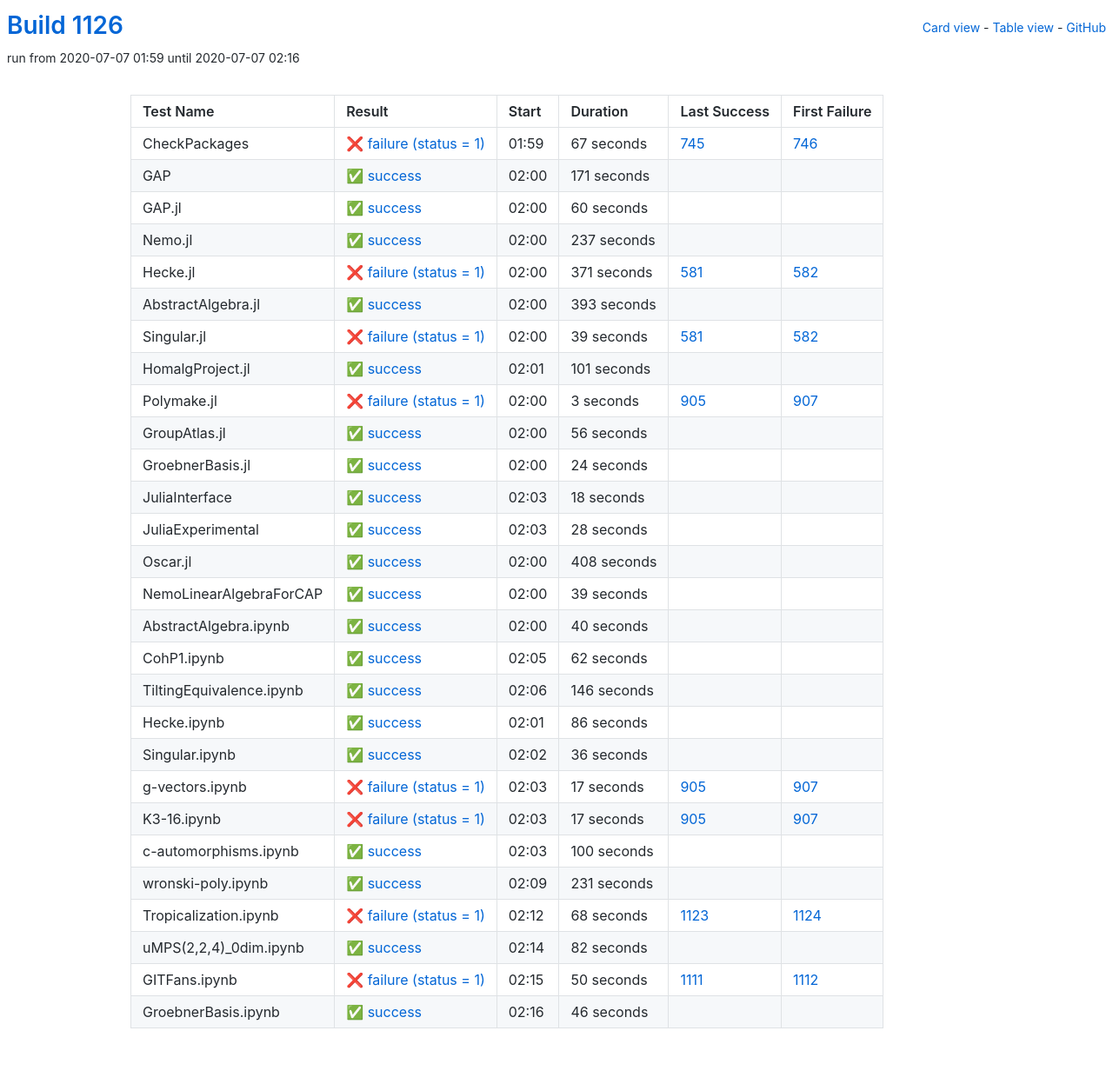
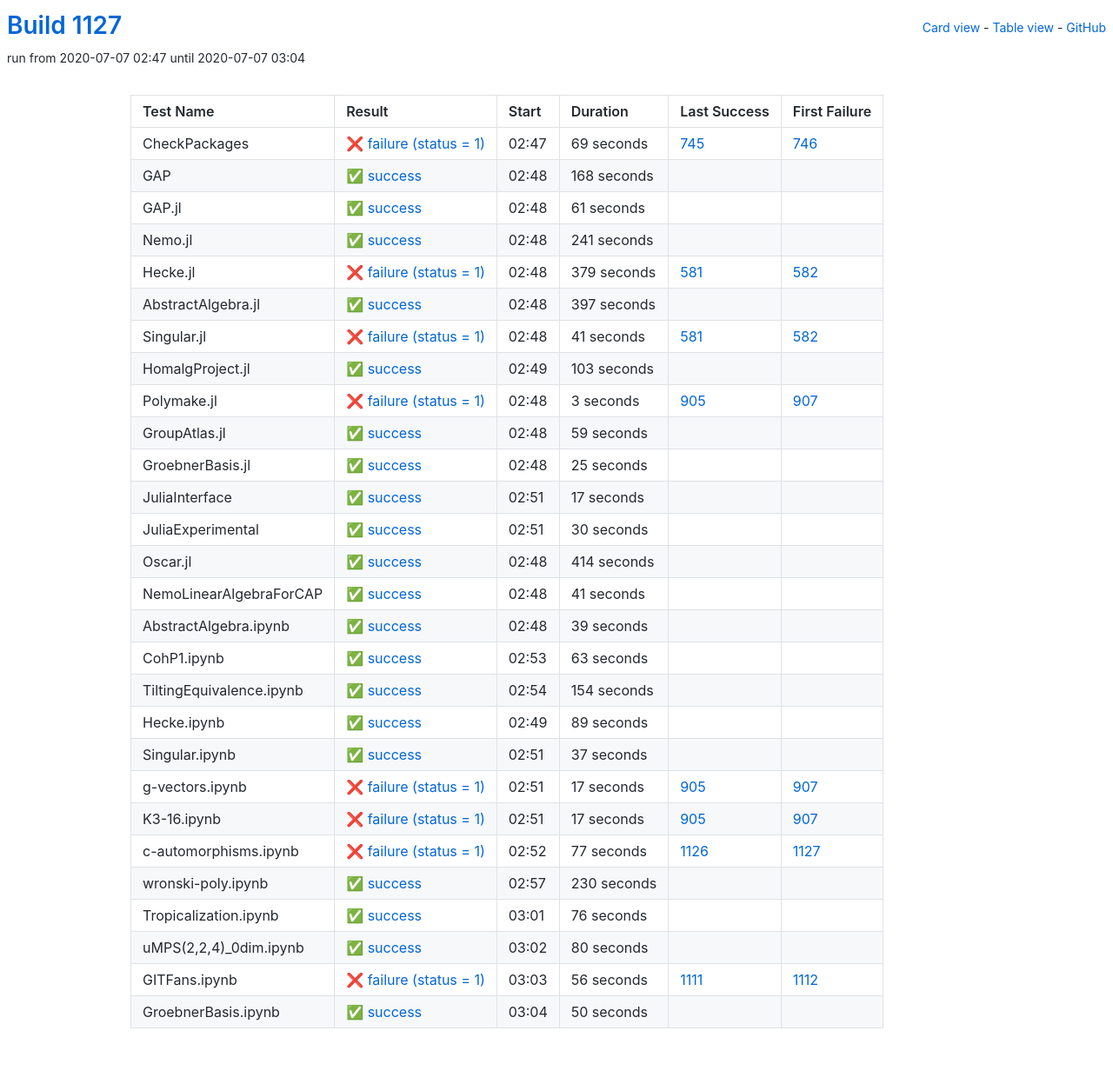
Before and after one commit to oscar-system/oscar-ci-status-1.4, a Jekyll site: the page built from table.html, in a window 1280 px wide. Shown: the whole page at 87% size. Built offline with Jekyll 4.4.1, drawn with Linux system fonts in a browser that asks for light colours.

Commit message:
Build #1127

```diff
--- a/_data/ci.yml
+++ b/_data/ci.yml
@@ -1,6 +1,6 @@
 ---
-build: 1126
-build_url: https://oscarci.mathematik.uni-kl.de/job/oscar-julia-1.4/1126/
+build: 1127
+build_url: https://oscarci.mathematik.uni-kl.de/job/oscar-julia-1.4/1127/
 job: oscar-julia-1.4
 organization: oscar-system
 repo: oscar-ci-status-1.4
@@ -8,104 +8,104 @@ repourl: https://github.com/oscar-system/oscar-ci-status-1.4
 tests:
 - name: CheckPackages
   id: checkpackages
-  log: https://oscarci.mathematik.uni-kl.de/job/oscar-julia-1.4/1126/artifact/logs/build-1126/CheckPackages.log
-  start: 2020-07-07 01:59
+  log: https://oscarci.mathematik.uni-kl.de/job/oscar-julia-1.4/1127/artifact/logs/build-1127/CheckPackages.log
+  start: 2020-07-07 02:47
   success: false
   exitcode: 1
   status: failure
-  duration: 67
+  duration: 69
   last_success: 745
   last_success_url: https://oscarci.mathematik.uni-kl.de/job/oscar-julia-1.4/745/
   first_failure: 746
   first_failure_url: https://oscarci.mathematik.uni-kl.de/job/oscar-julia-1.4/746/
 - name: GAP
   id: gap
-  log: https://oscarci.mathematik.uni-kl.de/job/oscar-julia-1.4/1126/artifact/logs/build-1126/GAP.log
-  start: 2020-07-07 02:00
+  log: https://oscarci.mathematik.uni-kl.de/job/oscar-julia-1.4/1127/artifact/logs/build-1127/GAP.log
+  start: 2020-07-07 02:48
   success: true
   exitcode: 0
   status: success
-  duration: 171
+  duration: 168
   last_success: false
   last_success_url:
   first_failure: false
   first_failure_url:
 - name: GAP.jl
   id: gap-jl
-  log: https://oscarci.mathematik.uni-kl.de/job/oscar-julia-1.4/1126/artifact/logs/build-1126/GAP.jl.log
-  start: 2020-07-07 02:00
+  log: https://oscarci.mathematik.uni-kl.de/job/oscar-julia-1.4/1127/artifact/logs/build-1127/GAP.jl.log
+  start: 2020-07-07 02:48
   success: true
   exitcode: 0
   status: success
-  duration: 60
+  duration: 61
   last_success: false
   last_success_url:
   first_failure: false
   first_failure_url:
 - name: Nemo.jl
   id: nemo-jl
-  log: https://oscarci.mathematik.uni-kl.de/job/oscar-julia-1.4/1126/artifact/logs/build-1126/Nemo.jl.log
-  start: 2020-07-07 02:00
+  log: https://oscarci.mathematik.uni-kl.de/job/oscar-julia-1.4/1127/artifact/logs/build-1127/Nemo.jl.log
+  start: 2020-07-07 02:48
   success: true
   exitcode: 0
   status: success
-  duration: 237
+  duration: 241
   last_success: false
   last_success_url:
   first_failure: false
   first_failure_url:
 - name: Hecke.jl
   id: hecke-jl
-  log: https://oscarci.mathematik.uni-kl.de/job/oscar-julia-1.4/1126/artifact/logs/build-1126/Hecke.jl.log
-  start: 2020-07-07 02:00
+  log: https://oscarci.mathematik.uni-kl.de/job/oscar-julia-1.4/1127/artifact/logs/build-1127/Hecke.jl.log
+  start: 2020-07-07 02:48
   success: false
   exitcode: 1
   status: failure
-  duration: 371
+  duration: 379
   last_success: 581
   last_success_url: https://oscarci.mathematik.uni-kl.de/job/oscar-julia-1.4/581/
   first_failure: 582
   first_failure_url: https://oscarci.mathematik.uni-kl.de/job/oscar-julia-1.4/582/
 - name: AbstractAlgebra.jl
   id: abstractalgebra-jl
-  log: https://oscarci.mathematik.uni-kl.de/job/oscar-julia-1.4/1126/artifact/logs/build-1126/AbstractAlgebra.jl.log
-  start: 2020-07-07 02:00
+  log: https://oscarci.mathematik.uni-kl.de/job/oscar-julia-1.4/1127/artifact/logs/build-1127/AbstractAlgebra.jl.log
+  start: 2020-07-07 02:48
   success: true
   exitcode: 0
   status: success
-  duration: 393
+  duration: 397
   last_success: false
   last_success_url:
   first_failure: false
   first_failure_url:
 - name: Singular.jl
   id: singular-jl
-  log: https://oscarci.mathematik.uni-kl.de/job/oscar-julia-1.4/1126/artifact/logs/build-1126/Singular.jl.log
-  start: 2020-07-07 02:00
+  log: https://oscarci.mathematik.uni-kl.de/job/oscar-julia-1.4/1127/artifact/logs/build-1127/Singular.jl.log
+  start: 2020-07-07 02:48
   success: false
   exitcode: 1
   status: failure
-  duration: 39
+  duration: 41
   last_success: 581
   last_success_url: https://oscarci.mathematik.uni-kl.de/job/oscar-julia-1.4/581/
   first_failure: 582
   first_failure_url: https://oscarci.mathematik.uni-kl.de/job/oscar-julia-1.4/582/
 - name: HomalgProject.jl
   id: homalgproject-jl
-  log: https://oscarci.mathematik.uni-kl.de/job/oscar-julia-1.4/1126/artifact/logs/build-1126/HomalgProject.jl.log
-  start: 2020-07-07 02:01
+  log: https://oscarci.mathematik.uni-kl.de/job/oscar-julia-1.4/1127/artifact/logs/build-1127/HomalgProject.jl.log
+  start: 2020-07-07 02:49
   success: true
   exitcode: 0
   status: success
-  duration: 101
+  duration: 103
   last_success: false
   last_success_url:
   first_failure: false
   first_failure_url:
 - name: Polymake.jl
   id: polymake-jl
-  log: https://oscarci.mathematik.uni-kl.de/job/oscar-julia-1.4/1126/artifact/logs/build-1126/Polymake.jl.log
-  start: 2020-07-07 02:00
+  log: https://oscarci.mathematik.uni-kl.de/job/oscar-julia-1.4/1127/artifact/logs/build-1127/Polymake.jl.log
+  start: 2020-07-07 02:48
   success: false
   exitcode: 1
   status: failure
@@ -116,68 +116,80 @@ tests:
   first_failure_url: https://oscarci.mathematik.uni-kl.de/job/oscar-julia-1.4/907/
 - name: GroupAtlas.jl
   id: groupatlas-jl
-  log: https://oscarci.mathematik.uni-kl.de/job/oscar-julia-1.4/1126/artifact/logs/build-1126/GroupAtlas.jl.log
-  start: 2020-07-07 02:00
+  log: https://oscarci.mathematik.uni-kl.de/job/oscar-julia-1.4/1127/artifact/logs/build-1127/GroupAtlas.jl.log
+  start: 2020-07-07 02:48
   success: true
   exitcode: 0
   status: success
-  duration: 56
+  duration: 59
   last_success: false
   last_success_url:
   first_failure: false
   first_failure_url:
 - name: GroebnerBasis.jl
   id: groebnerbasis-jl
-  log: https://oscarci.mathematik.uni-kl.de/job/oscar-julia-1.4/1126/artifact/logs/build-1126/GroebnerBasis.jl.log
-  start: 2020-07-07 02:00
+  log: https://oscarci.mathematik.uni-kl.de/job/oscar-julia-1.4/1127/artifact/logs/build-1127/GroebnerBasis.jl.log
+  start: 2020-07-07 02:48
   success: true
   exitcode: 0
   status: success
-  duration: 24
+  duration: 25
   last_success: false
   last_success_url:
   first_failure: false
   first_failure_url:
 - name: JuliaInterface
   id: juliainterface
-  log: https://oscarci.mathematik.uni-kl.de/job/oscar-julia-1.4/1126/artifact/logs/build-1126/JuliaInterface.log
-  start: 2020-07-07 02:03
+  log: https://oscarci.mathematik.uni-kl.de/job/oscar-julia-1.4/1127/artifact/logs/build-1127/JuliaInterface.log
+  start: 2020-07-07 02:51
   success: true
   exitcode: 0
   status: success
-  duration: 18
+  duration: 17
   last_success: false
   last_success_url:
   first_failure: false
   first_failure_url:
 - name: JuliaExperimental
   id: juliaexperimental
-  log: https://oscarci.mathematik.uni-kl.de/job/oscar-julia-1.4/1126/artifact/logs/build-1126/JuliaExperimental.log
-  start: 2020-07-07 02:03
+  log: https://oscarci.mathematik.uni-kl.de/job/oscar-julia-1.4/1127/artifact/logs/build-1127/JuliaExperimental.log
+  start: 2020-07-07 02:51
   success: true
   exitcode: 0
   status: success
-  duration: 28
+  duration: 30
   last_success: false
   last_success_url:
   first_failure: false
   first_failure_url:
 - name: Oscar.jl
   id: oscar-jl
-  log: https://oscarci.mathematik.uni-kl.de/job/oscar-julia-1.4/1126/artifact/logs/build-1126/Oscar.jl.log
-  start: 2020-07-07 02:00
+  log: https://oscarci.mathematik.uni-kl.de/job/oscar-julia-1.4/1127/artifact/logs/build-1127/Oscar.jl.log
+  start: 2020-07-07 02:48
   success: true
   exitcode: 0
   status: success
-  duration: 408
+  duration: 414
   last_success: false
   last_success_url:
   first_failure: false
   first_failure_url:
 - name: NemoLinearAlgebraForCAP
   id: nemolinearalgebraforcap
-  log: https://oscarci.mathematik.uni-kl.de/job/oscar-julia-1.4/1126/artifact/logs/build-1126/NemoLinearAlgebraForCAP.log
-  start: 2020-07-07 02:00
+  log: https://oscarci.mathematik.uni-kl.de/job/oscar-julia-1.4/1127/artifact/logs/build-1127/NemoLinearAlgebraForCAP.log
+  start: 2020-07-07 02:48
+  success: true
+  exitcode: 0
+  status: success
+  duration: 41
+  last_success: false
+  last_success_url:
+  first_failure: false
+  first_failure_url:
+- name: AbstractAlgebra.ipynb
+  id: abstractalgebra-ipynb
+  log: https://oscarci.mathematik.uni-kl.de/job/oscar-julia-1.4/1127/artifact/logs/build-1127/AbstractAlgebra.ipynb.log
+  start: 2020-07-07 02:48
   success: true
   exitcode: 0
   status: success
@@ -186,70 +198,58 @@ tests:
   last_success_url:
   first_failure: false
   first_failure_url:
-- name: AbstractAlgebra.ipynb
-  id: abstractalgebra-ipynb
-  log: https://oscarci.mathematik.uni-kl.de/job/oscar-julia-1.4/1126/artifact/logs/build-1126/AbstractAlgebra.ipynb.log
-  start: 2020-07-07 02:00
+- name: CohP1.ipynb
+  id: cohp1-ipynb
+  log: https://oscarci.mathematik.uni-kl.de/job/oscar-julia-1.4/1127/artifact/logs/build-1127/CohP1.ipynb.log
+  start: 2020-07-07 02:53
   success: true
   exitcode: 0
   status: success
-  duration: 40
-  last_success: false
-  last_success_url:
-  first_failure: false
-  first_failure_url:
-- name: CohP1.ipynb
-  id: cohp1-ipynb
-  log: https://oscarci.mathematik.uni-kl.de/job/oscar-julia-1.4/1126/artifact/logs/build-1126/CohP1.ipynb.log
-  start: 2020-07-07 02:05
-  success: true
-  exitcode: 0
-  status: success
-  duration: 62
+  duration: 63
   last_success: false
   last_success_url:
   first_failure: false
   first_failure_url:
 - name: TiltingEquivalence.ipynb
   id: tiltingequivalence-ipynb
-  log: https://oscarci.mathematik.uni-kl.de/job/oscar-julia-1.4/1126/artifact/logs/build-1126/TiltingEquivalence.ipynb.log
-  start: 2020-07-07 02:06
+  log: https://oscarci.mathematik.uni-kl.de/job/oscar-julia-1.4/1127/artifact/logs/build-1127/TiltingEquivalence.ipynb.log
+  start: 2020-07-07 02:54
   success: true
   exitcode: 0
   status: success
-  duration: 146
+  duration: 154
   last_success: false
   last_success_url:
   first_failure: false
   first_failure_url:
 - name: Hecke.ipynb
   id: hecke-ipynb
-  log: https://oscarci.mathematik.uni-kl.de/job/oscar-julia-1.4/1126/artifact/logs/build-1126/Hecke.ipynb.log
-  start: 2020-07-07 02:01
+  log: https://oscarci.mathematik.uni-kl.de/job/oscar-julia-1.4/1127/artifact/logs/build-1127/Hecke.ipynb.log
+  start: 2020-07-07 02:49
   success: true
   exitcode: 0
   status: success
-  duration: 86
+  duration: 89
   last_success: false
   last_success_url:
   first_failure: false
   first_failure_url:
 - name: Singular.ipynb
   id: singular-ipynb
-  log: https://oscarci.mathematik.uni-kl.de/job/oscar-julia-1.4/1126/artifact/logs/build-1126/Singular.ipynb.log
-  start: 2020-07-07 02:02
+  log: https://oscarci.mathematik.uni-kl.de/job/oscar-julia-1.4/1127/artifact/logs/build-1127/Singular.ipynb.log
+  start: 2020-07-07 02:51
   success: true
   exitcode: 0
   status: success
-  duration: 36
+  duration: 37
   last_success: false
   last_success_url:
   first_failure: false
   first_failure_url:
 - name: g-vectors.ipynb
   id: g-vectors-ipynb
-  log: https://oscarci.mathematik.uni-kl.de/job/oscar-julia-1.4/1126/artifact/logs/build-1126/g-vectors.ipynb.log
-  start: 2020-07-07 02:03
+  log: https://oscarci.mathematik.uni-kl.de/job/oscar-julia-1.4/1127/artifact/logs/build-1127/g-vectors.ipynb.log
+  start: 2020-07-07 02:51
   success: false
   exitcode: 1
   status: failure
@@ -260,8 +260,8 @@ tests:
   first_failure_url: https://oscarci.mathematik.uni-kl.de/job/oscar-julia-1.4/907/
 - name: K3-16.ipynb
   id: k3-16-ipynb
-  log: https://oscarci.mathematik.uni-kl.de/job/oscar-julia-1.4/1126/artifact/logs/build-1126/K3-16.ipynb.log
-  start: 2020-07-07 02:03
+  log: https://oscarci.mathematik.uni-kl.de/job/oscar-julia-1.4/1127/artifact/logs/build-1127/K3-16.ipynb.log
+  start: 2020-07-07 02:51
   success: false
   exitcode: 1
   status: failure
@@ -272,72 +272,72 @@ tests:
   first_failure_url: https://oscarci.mathematik.uni-kl.de/job/oscar-julia-1.4/907/
 - name: c-automorphisms.ipynb
   id: c-automorphisms-ipynb
-  log: https://oscarci.mathematik.uni-kl.de/job/oscar-julia-1.4/1126/artifact/logs/build-1126/c-automorphisms.ipynb.log
-  start: 2020-07-07 02:03
+  log: https://oscarci.mathematik.uni-kl.de/job/oscar-julia-1.4/1127/artifact/logs/build-1127/c-automorphisms.ipynb.log
+  start: 2020-07-07 02:52
+  success: false
+  exitcode: 1
+  status: failure
+  duration: 77
+  last_success: 1126
+  last_success_url: https://oscarci.mathematik.uni-kl.de/job/oscar-julia-1.4/1126/
+  first_failure: 1127
+  first_failure_url: https://oscarci.mathematik.uni-kl.de/job/oscar-julia-1.4/1127/
+- name: wronski-poly.ipynb
+  id: wronski-poly-ipynb
+  log: https://oscarci.mathematik.uni-kl.de/job/oscar-julia-1.4/1127/artifact/logs/build-1127/wronski-poly.ipynb.log
+  start: 2020-07-07 02:57
   success: true
   exitcode: 0
   status: success
-  duration: 100
-  last_success: false
-  last_success_url:
-  first_failure: false
-  first_failure_url:
-- name: wronski-poly.ipynb
-  id: wronski-poly-ipynb
-  log: https://oscarci.mathematik.uni-kl.de/job/oscar-julia-1.4/1126/artifact/logs/build-1126/wronski-poly.ipynb.log
-  start: 2020-07-07 02:09
-  success: true
-  exitcode: 0
-  status: success
-  duration: 231
+  duration: 230
   last_success: false
   last_success_url:
   first_failure: false
   first_failure_url:
 - name: Tropicalization.ipynb
   id: tropicalization-ipynb
-  log: https://oscarci.mathematik.uni-kl.de/job/oscar-julia-1.4/1126/artifact/logs/build-1126/Tropicalization.ipynb.log
-  start: 2020-07-07 02:12
-  success: false
-  exitcode: 1
-  status: failure
-  duration: 68
-  last_success: 1123
-  last_success_url: https://oscarci.mathematik.uni-kl.de/job/oscar-julia-1.4/1123/
-  first_failure: 1124
-  first_failure_url: https://oscarci.mathematik.uni-kl.de/job/oscar-julia-1.4/1124/
-- name: uMPS(2,2,4)_0dim.ipynb
-  id: umps-2-2-4-0dim-ipynb
-  log: https://oscarci.mathematik.uni-kl.de/job/oscar-julia-1.4/1126/artifact/logs/build-1126/uMPS-2-2-4-_0dim.ipynb.log
-  start: 2020-07-07 02:14
+  log: https://oscarci.mathematik.uni-kl.de/job/oscar-julia-1.4/1127/artifact/logs/build-1127/Tropicalization.ipynb.log
+  start: 2020-07-07 03:01
   success: true
   exitcode: 0
   status: success
-  duration: 82
+  duration: 76
+  last_success: false
+  last_success_url:
+  first_failure: false
+  first_failure_url:
+- name: uMPS(2,2,4)_0dim.ipynb
+  id: umps-2-2-4-0dim-ipynb
+  log: https://oscarci.mathematik.uni-kl.de/job/oscar-julia-1.4/1127/artifact/logs/build-1127/uMPS-2-2-4-_0dim.ipynb.log
+  start: 2020-07-07 03:02
+  success: true
+  exitcode: 0
+  status: success
+  duration: 80
   last_success: false
   last_success_url:
   first_failure: false
   first_failure_url:
 - name: GITFans.ipynb
   id: gitfans-ipynb
-  log: https://oscarci.mathematik.uni-kl.de/job/oscar-julia-1.4/1126/artifact/logs/build-1126/GITFans.ipynb.log
-  start: 2020-07-07 02:15
+  log: https://oscarci.mathematik.uni-kl.de/job/oscar-julia-1.4/1127/artifact/logs/build-1127/GITFans.ipynb.log
+  start: 2020-07-07 03:03
   success: false
   exitcode: 1
   status: failure
-  duration: 50
+  duration: 56
   last_success: 1111
   last_success_url: https://oscarci.mathematik.uni-kl.de/job/oscar-julia-1.4/1111/
   first_failure: 1112
   first_failure_url: https://oscarci.mathematik.uni-kl.de/job/oscar-julia-1.4/1112/
 - name: GroebnerBasis.ipynb
   id: groebnerbasis-ipynb
-  log: https://oscarci.mathematik.uni-kl.de/job/oscar-julia-1.4/1126/artifact/logs/build-1126/GroebnerBasis.ipynb.log
-  start: 2020-07-07 02:16
+  log: https://oscarci.mathematik.uni-kl.de/job/oscar-julia-1.4/1127/artifact/logs/build-1127/GroebnerBasis.ipynb.log
+  start: 2020-07-07 03:04
   success: true
   exitcode: 0
   status: success
-  duration: 46
+  duration: 50
   last_success: false
   last_success_url:
   first_failure: false
```
Also changed, not shown: README.md.
